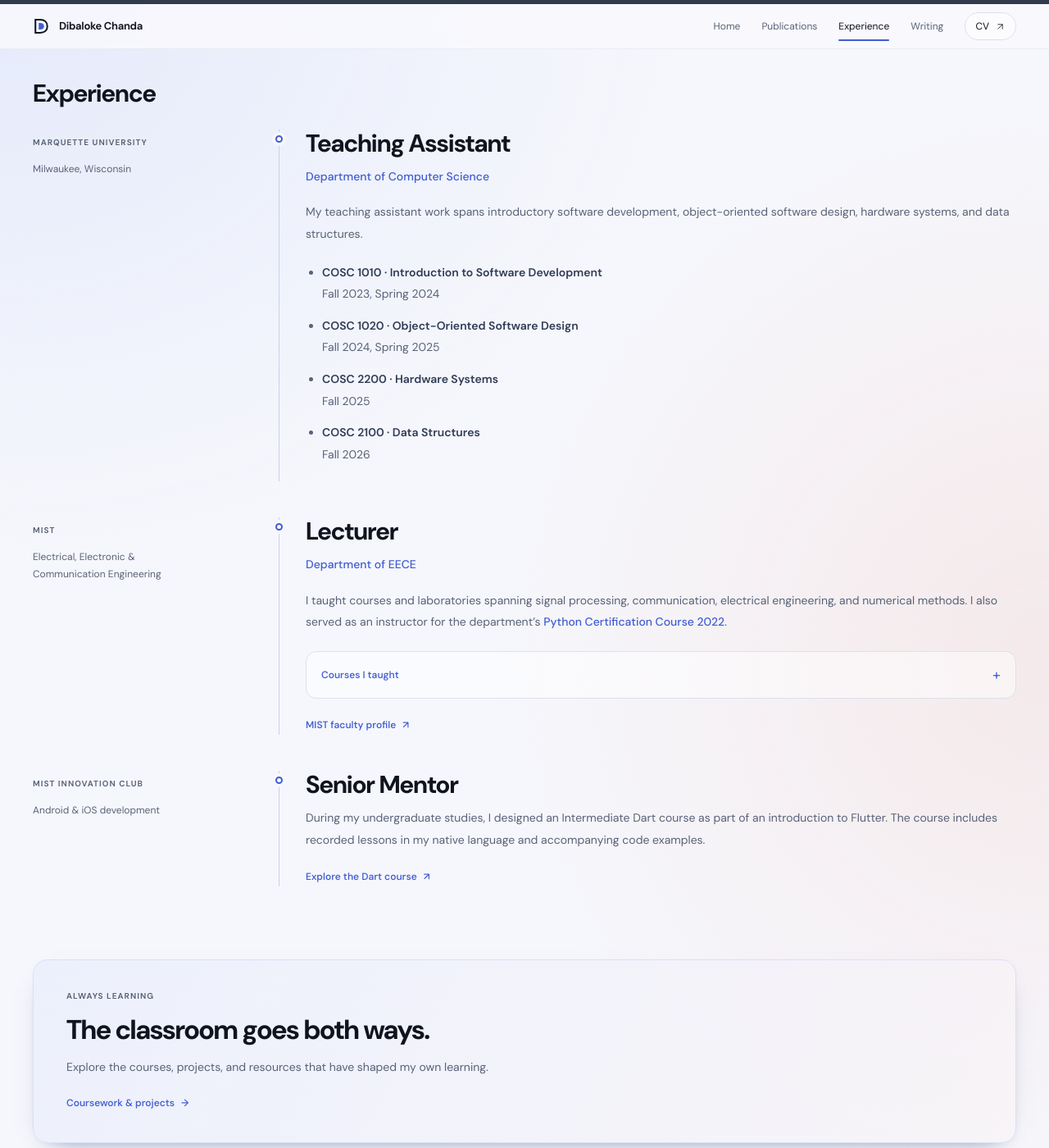
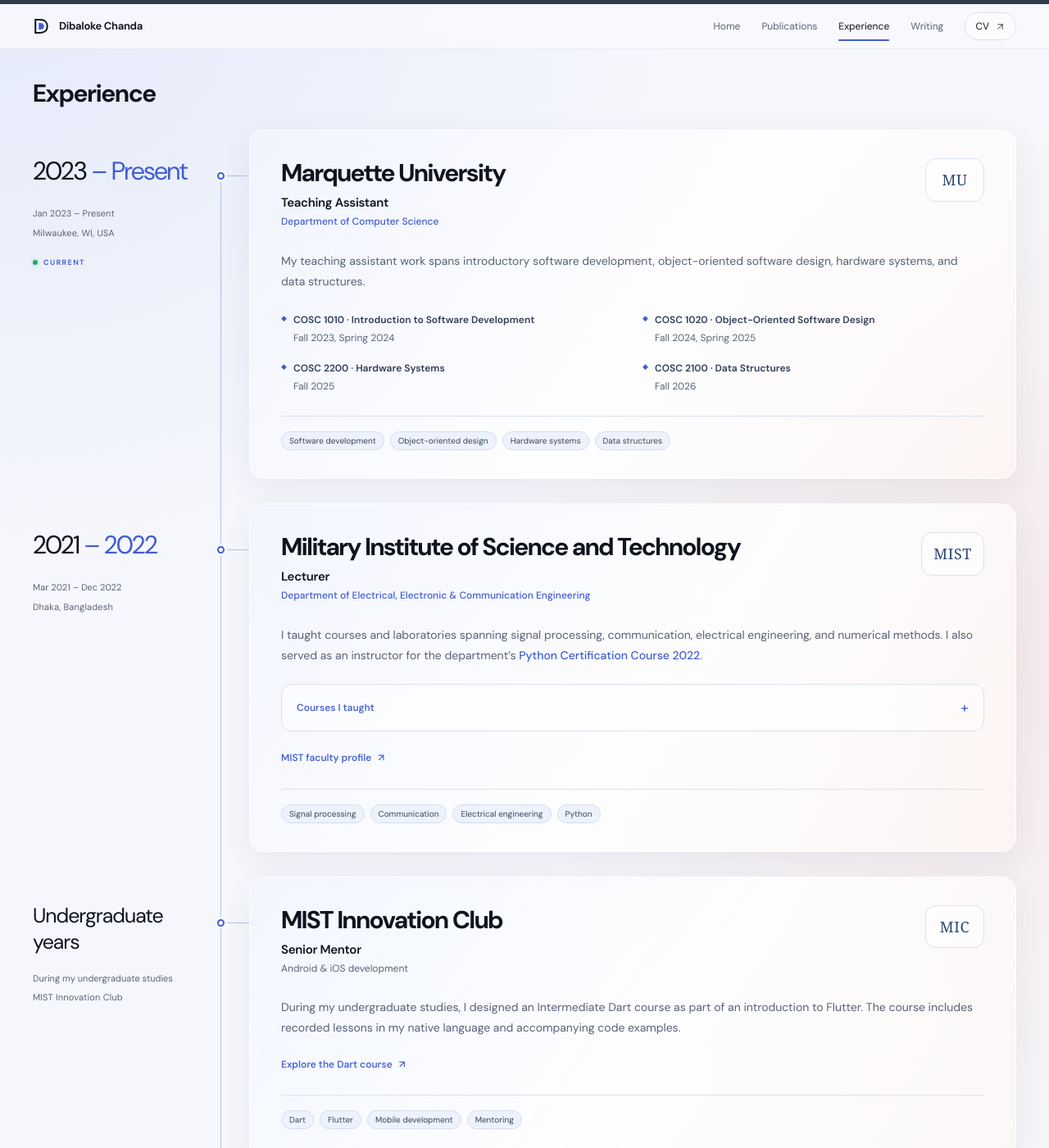
Before and after one commit to dibaloke/dibaloke.github.io, a Jekyll site: the page built from _pages/markdown.md, in a window 1280 px wide and 1400 px high. Shown: the whole window at 82% size. Built offline with Jekyll 4.4.1, drawn with Linux system fonts in a browser that asks for light colours.

Commit message:
Restyle experience as timeline cards with date rail and subject badges

```diff
--- a/_pages/markdown.md
+++ b/_pages/markdown.md
@@ -11,12 +11,11 @@
   <h1>Experience</h1>
   </header>
 
-<div class="timeline">
+<div class="timeline experience-timeline">
   <article class="timeline-item">
-    <div class="timeline-meta"><span class="eyebrow">Marquette University</span><p>Milwaukee, Wisconsin</p></div>
+    <div class="timeline-meta"><p class="experience-years">2023 <span>– Present</span></p><p class="experience-dates">Jan 2023 – Present</p><p class="experience-location">Milwaukee, WI, USA</p><span class="experience-current">Current</span></div>
     <div class="timeline-body prose">
-      <h2>Teaching Assistant</h2>
-      <p><a href="https://www.marquette.edu/computer-science/">Department of Computer Science</a></p>
+      <div class="experience-card-heading"><div><h2>Marquette University</h2><h3>Teaching Assistant</h3><p><a href="https://www.marquette.edu/computer-science/">Department of Computer Science</a></p></div><span class="experience-emblem" aria-hidden="true">MU</span></div>
       <p>My teaching assistant work spans introductory software development, object-oriented software design, hardware systems, and data structures.</p>
       <ul>
         <li><strong>COSC 1010 · Introduction to Software Development</strong><br>Fall 2023, Spring 2024</li>
@@ -24,14 +23,14 @@
         <li><strong>COSC 2200 · Hardware Systems</strong><br>Fall 2025</li>
         <li><strong>COSC 2100 · Data Structures</strong><br>Fall 2026</li>
       </ul>
+      <div class="experience-skills" aria-label="Teaching areas"><span>Software development</span><span>Object-oriented design</span><span>Hardware systems</span><span>Data structures</span></div>
     </div>
   </article>
 
   <article class="timeline-item">
-    <div class="timeline-meta"><span class="eyebrow">MIST</span><p>Electrical, Electronic &amp;<br>Communication Engineering</p></div>
+    <div class="timeline-meta"><p class="experience-years">2021 <span>– 2022</span></p><p class="experience-dates">Mar 2021 – Dec 2022</p><p class="experience-location">Dhaka, Bangladesh</p></div>
     <div class="timeline-body prose">
-      <h2>Lecturer</h2>
-      <p><a href="https://mist.ac.bd/department/eece">Department of EECE</a></p>
+      <div class="experience-card-heading"><div><h2>Military Institute of Science and Technology</h2><h3>Lecturer</h3><p><a href="https://mist.ac.bd/department/eece">Department of Electrical, Electronic &amp; Communication Engineering</a></p></div><span class="experience-emblem" aria-hidden="true">MIST</span></div>
       <p>I taught courses and laboratories spanning signal processing, communication, electrical engineering, and numerical methods. I also served as an instructor for the department’s <a href="https://eece.gitbook.io/python-certification-course-2022">Python Certification Course 2022</a>.</p>
       <details class="course-details">
         <summary>Courses I taught <span aria-hidden="true">+</span></summary>
@@ -49,15 +48,17 @@
         </ul>
       </details>
       <a class="text-link" href="https://mist.ac.bd/department/eece/facultyMembers/dibaloke_chanda-371">MIST faculty profile <span aria-hidden="true">↗</span></a>
+      <div class="experience-skills" aria-label="Teaching areas"><span>Signal processing</span><span>Communication</span><span>Electrical engineering</span><span>Python</span></div>
     </div>
   </article>
 
   <article class="timeline-item">
-    <div class="timeline-meta"><span class="eyebrow">MIST Innovation Club</span><p>Android &amp; iOS development</p></div>
+    <div class="timeline-meta"><p class="experience-era">Undergraduate years</p><p class="experience-dates">During my undergraduate studies</p><p class="experience-location">MIST Innovation Club</p></div>
     <div class="timeline-body prose">
-      <h2>Senior Mentor</h2>
+      <div class="experience-card-heading"><div><h2>MIST Innovation Club</h2><h3>Senior Mentor</h3><p>Android &amp; iOS development</p></div><span class="experience-emblem" aria-hidden="true">MIC</span></div>
       <p>During my undergraduate studies, I designed an Intermediate Dart course as part of an introduction to Flutter. The course includes recorded lessons in my native language and accompanying code examples.</p>
       <a class="text-link" href="https://eece.gitbook.io/mist-innovation-club-flutter-course-1">Explore the Dart course <span aria-hidden="true">↗</span></a>
+      <div class="experience-skills" aria-label="Mentoring areas"><span>Dart</span><span>Flutter</span><span>Mobile development</span><span>Mentoring</span></div>
     </div>
   </article>
 </div>
--- a/assets/css/academic.css
+++ b/assets/css/academic.css
@@ -209,6 +209,33 @@
 .page-callout h2{font-size:33px;margin-bottom:15px}
 .page-callout>p:not(.eyebrow){font-size:14px;color:var(--muted)}
 .page-callout>a{margin-top:21px}
+/* Experience cards with a separate date rail. */
+.experience-timeline .timeline-item{position:relative;grid-template-columns:220px minmax(0,1fr);gap:44px;padding-bottom:30px}
+.experience-timeline .timeline-meta{padding:32px 0 0}
+.experience-timeline .experience-years{font-size:31px;line-height:1.25;letter-spacing:-.055em;color:var(--ink);margin:0 0 22px;font-weight:400}
+.experience-years span{color:var(--accent)}
+.experience-timeline .experience-dates{font-size:11px;margin:0 0 4px}
+.experience-timeline .experience-location{font-size:11px;margin:0;letter-spacing:.015em}
+.experience-current{display:inline-flex;align-items:center;gap:7px;font-size:9px;letter-spacing:.15em;text-transform:uppercase;color:var(--accent);margin-top:18px;font-weight:650}
+.experience-current::before{content:"";width:6px;height:6px;border-radius:50%;background:#22a66b;box-shadow:0 0 0 3px #22a66b16}
+.experience-timeline .experience-era{font-size:25px;line-height:1.3;letter-spacing:-.04em;color:var(--ink);margin:0 0 18px}
+.experience-timeline .timeline-body{padding:34px 38px;border:1px solid #fff;border-radius:18px;background:linear-gradient(125deg,#f2f5ffcf,#ffffffd9 55%,#fff8f5a6);box-shadow:0 12px 36px #26335412}
+.experience-timeline .timeline-body::before{left:-40px;top:51px;width:9px;height:9px;background:#fff;box-shadow:0 0 0 3px var(--paper);z-index:1}
+.experience-timeline .timeline-body::after{content:"";position:absolute;left:-36px;top:55px;width:35px;height:calc(100% + 30px);border-left:1px solid #aebfe9;border-top:1px solid #aebfe9;pointer-events:none}
+.experience-timeline .timeline-item:last-child .timeline-body::after{height:calc(100% - 55px)}
+.experience-card-heading{display:flex;align-items:flex-start;justify-content:space-between;gap:20px;margin-bottom:25px}
+.experience-timeline .experience-card-heading h2{font-size:30px;line-height:1.2;letter-spacing:-.045em;margin:0 0 8px}
+.experience-card-heading h3{font-size:15px;line-height:1.4;margin:0 0 3px;letter-spacing:-.02em;font-weight:600}
+.experience-timeline .experience-card-heading p{font-size:12px;line-height:1.6;margin:0}
+.experience-emblem{flex-shrink:0;display:grid;place-items:center;min-width:72px;min-height:48px;padding:10px 14px;border:1px solid var(--line);border-radius:13px;background:#ffffff9c;color:#294674;font-family:Georgia,serif;font-size:18px;letter-spacing:.04em}
+.experience-timeline .timeline-body>p{font-size:14px;line-height:1.8}
+.experience-timeline .timeline-body>ul{display:grid;grid-template-columns:repeat(2,minmax(0,1fr));gap:16px 24px;list-style:none;padding:0;margin:24px 0}
+.experience-timeline .timeline-body>ul li{font-size:12px;line-height:1.8;margin:0;padding-left:15px;position:relative}
+.experience-timeline .timeline-body>ul li::before{content:"◆";position:absolute;left:0;top:0;color:var(--accent);font-size:9px}
+.experience-skills{display:flex;flex-wrap:wrap;gap:7px;border-top:1px solid var(--line);padding-top:18px;margin-top:25px}
+.experience-skills span{font-size:10px;line-height:1.5;padding:3px 9px;border:1px solid #d3ddf1;border-radius:20px;background:#edf2fc;color:#35465e}
+@media(max-width:1000px){.experience-timeline .timeline-item{grid-template-columns:170px minmax(0,1fr);gap:32px}.experience-timeline .experience-years{font-size:26px}.experience-timeline .timeline-body{padding:26px}.experience-timeline .timeline-body::before{left:-28px}.experience-timeline .timeline-body::after{left:-24px;width:23px}.experience-timeline .experience-card-heading h2{font-size:26px}.experience-timeline .timeline-body>ul{grid-template-columns:1fr}}
+@media(max-width:700px){.experience-timeline .timeline-item{grid-template-columns:1fr;gap:18px;padding:0 0 28px 18px;border-left:1px solid #aebfe9}.experience-timeline .timeline-meta{padding:0}.experience-timeline .experience-years{font-size:29px;margin-bottom:12px}.experience-timeline .timeline-body{padding:22px 20px;border-radius:14px}.experience-timeline .timeline-body::before{left:-24px;top:30px}.experience-timeline .timeline-body::after{display:none}.experience-card-heading{gap:12px;margin-bottom:20px}.experience-timeline .experience-card-heading h2{font-size:24px}.experience-emblem{min-width:50px;min-height:42px;font-size:14px;padding:8px}.experience-timeline .timeline-body>p{font-size:13px}.experience-current{margin-top:10px}}
 /* Teaching and education, presented as an academic timeline. */
 .timeline{position:relative}
 .timeline-item{display:grid;grid-template-columns:250px minmax(0,1fr);gap:50px;padding:0 0 44px}
```
